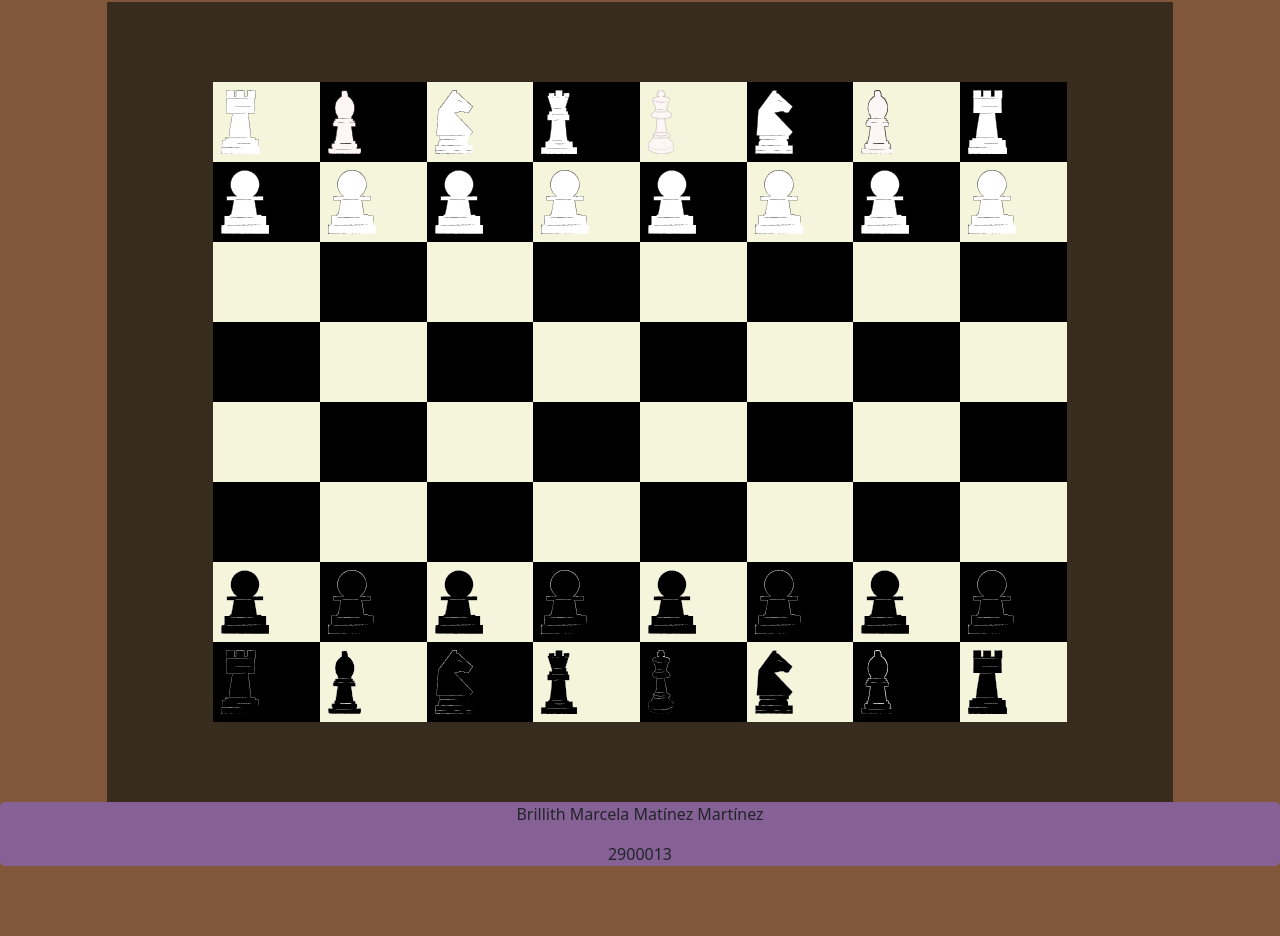
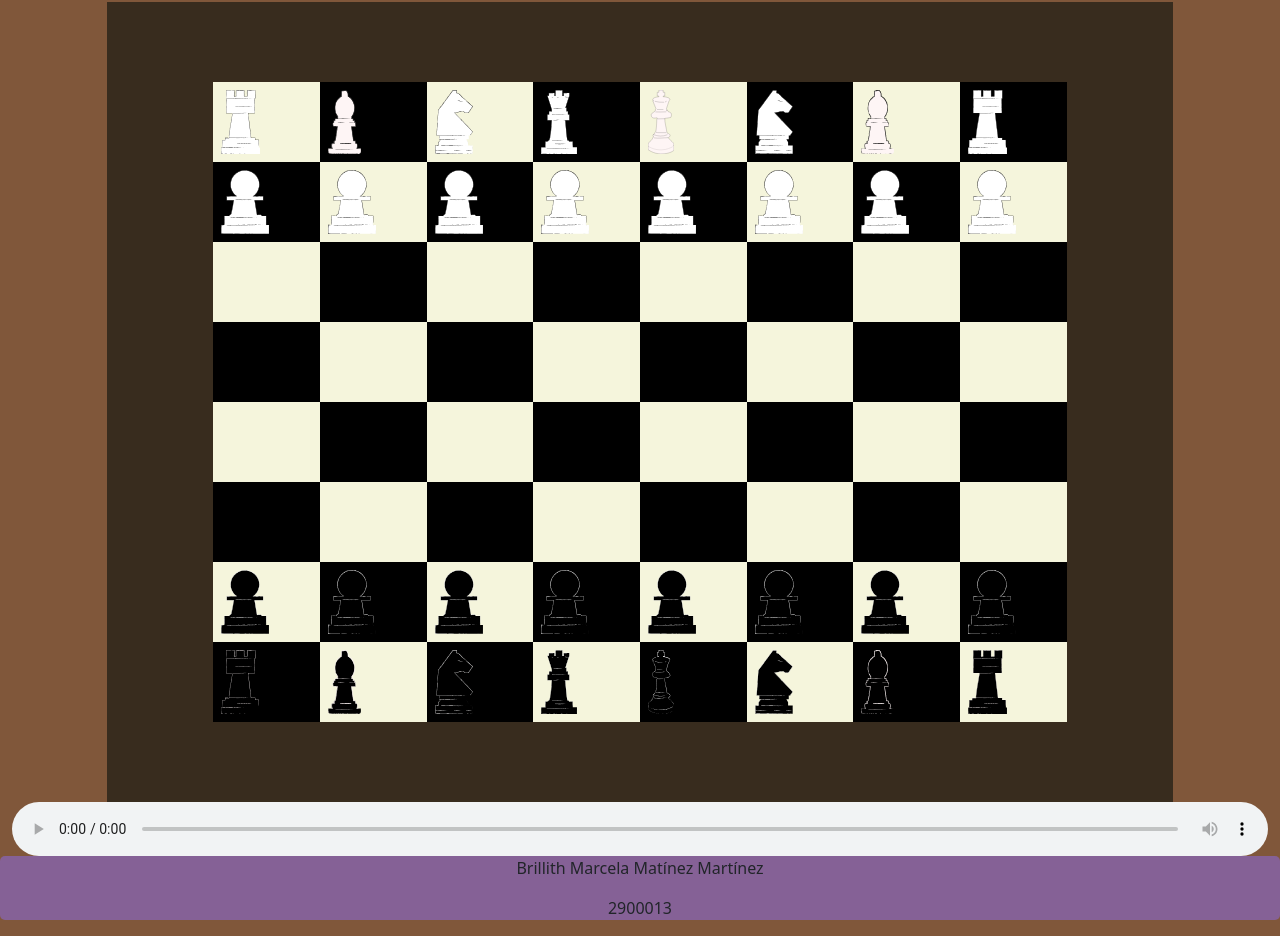
Before and after one commit to Brimi29/ajedrez, a plain HTML site: page index.html in a window 1280 px wide. Shown: the part 83-1019 px from the top of the page. Before the commit the page ends 965 px from the top, so only its background shows below. Drawn offline with nearby package versions, Linux system fonts and the light colour scheme.

Commit message:
Aquí hago una actualización

```diff
--- a/index.html
+++ b/index.html
@@ -141,7 +141,7 @@
             <section class="col-1"></section>
           <section class="col-10 cafe center"></section>
           <section class="col-1"></section>
-        <audio autoplay loop src="audio/audioDeFondo.wav">
+        <audio autoplay loop controls src="audio/audioDeFondo.wav">
 
         </main>
       </header>
```
